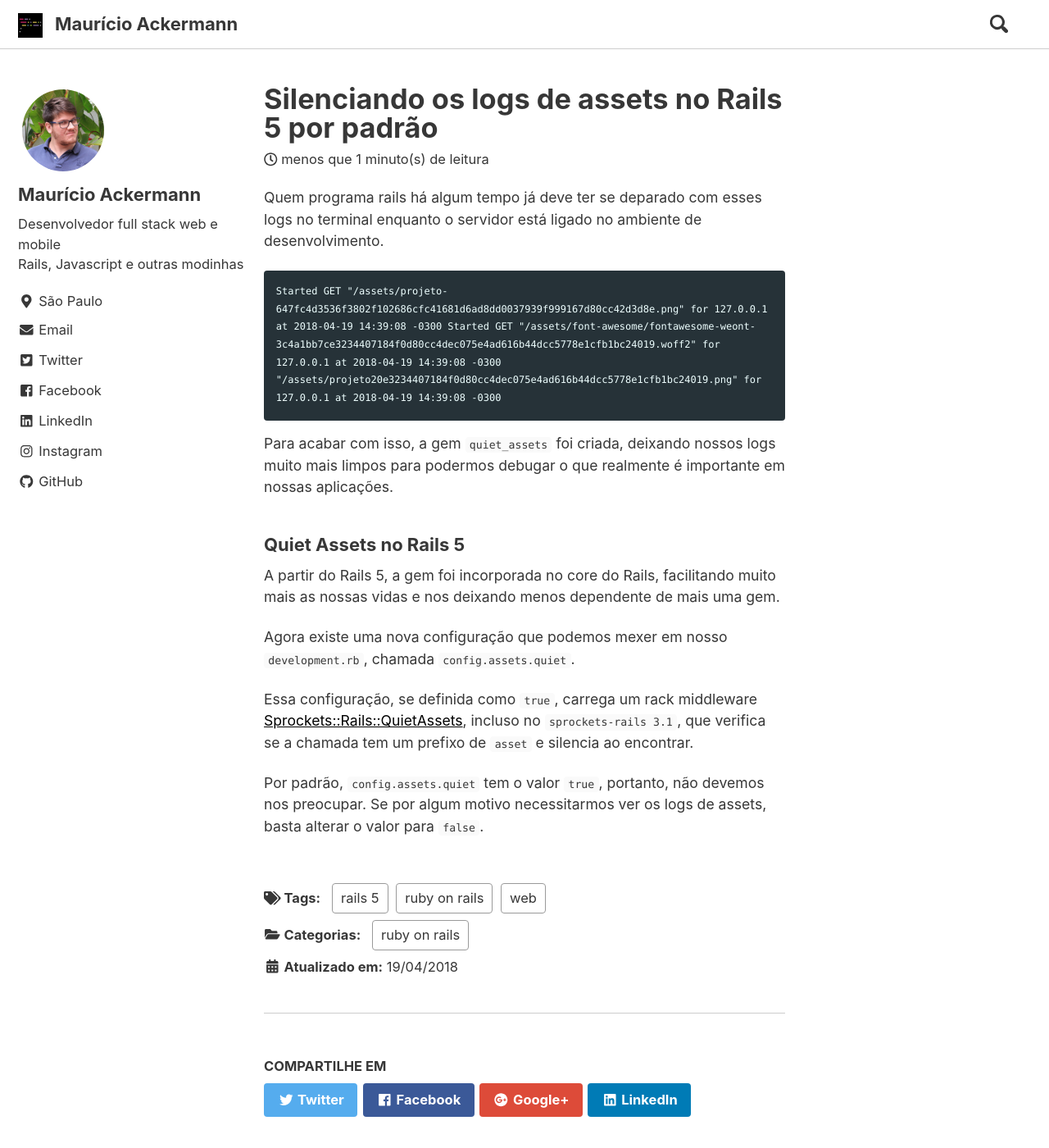
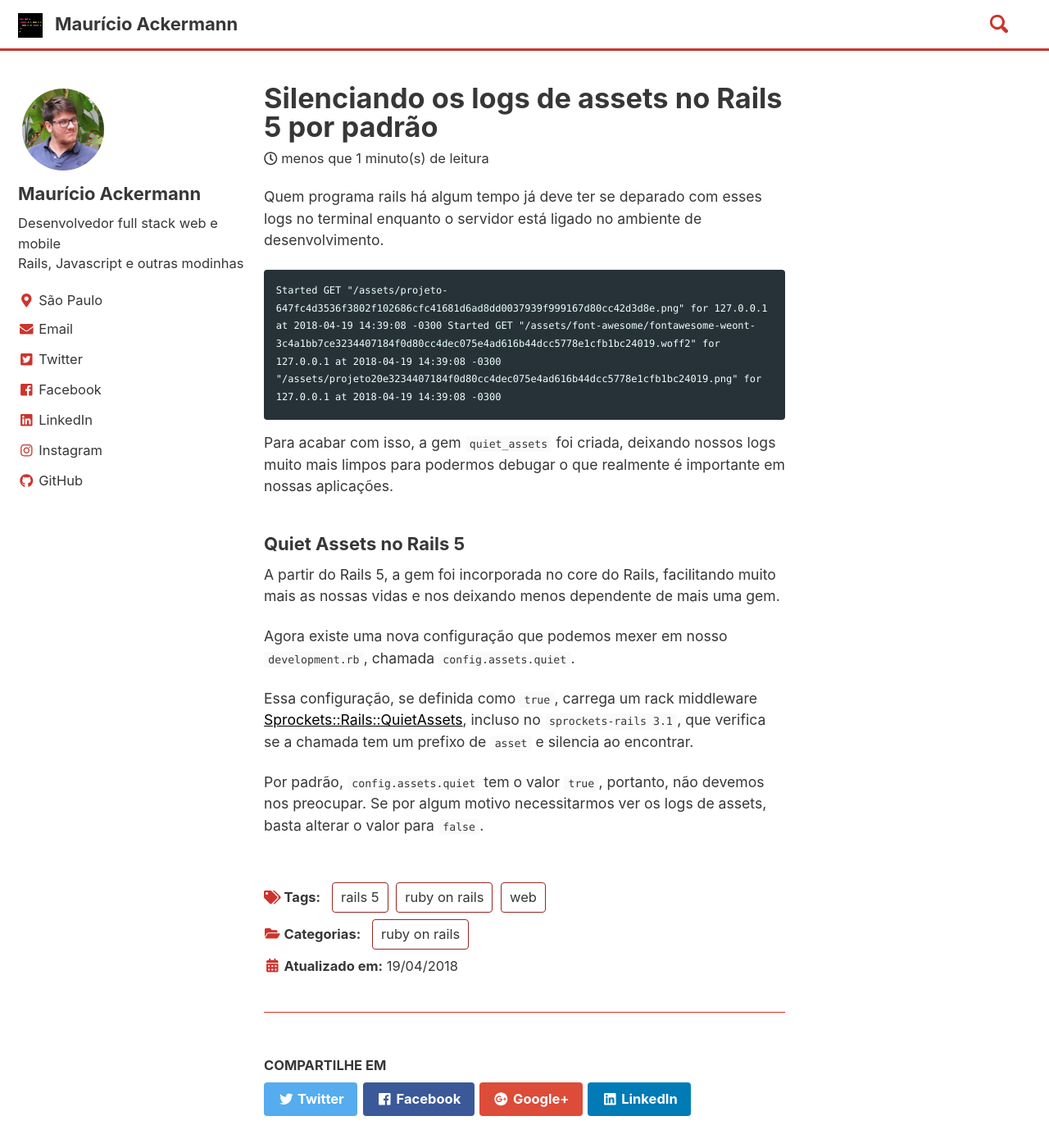
Before and after one commit to mbackermann/blog-mauricio, a Jekyll site: the page built from _posts/2018-04-19-como-silenciar-os-assets-no-rails-5-como-default.md, in a window 1280 px wide and 1400 px high. Shown: the whole window at 82% size. Built offline with Jekyll 4.4.1, drawn with Linux system fonts in a browser that asks for light colours; nearby versions of some CDN libraries; comment, search, counter and statistics services are not loaded.

Commit message:
melhorias

```diff
--- a/_sass/minimal-mistakes/_masthead.scss
+++ b/_sass/minimal-mistakes/_masthead.scss
@@ -1,15 +1,25 @@
 /* ==========================================================================
-   MASTHEAD
-   ========================================================================== */
+MASTHEAD
+========================================================================== */
 
 .masthead {
   position: relative;
-  border-bottom: 1px solid $border-color;
+  //border-bottom: 1px solid $border-color;
   -webkit-animation: $intro-transition;
   animation: $intro-transition;
   -webkit-animation-delay: 0.15s;
   animation-delay: 0.15s;
   z-index: 20;
+
+  &:after {
+    position: absolute;
+    bottom: -3px;
+    width: 100%;
+    height: 3px;
+    background-color: $ruby-color;
+    content: '';
+    animation: slide 2s;
+  }
 
   &__inner-wrap {
     @include clearfix;
@@ -81,3 +91,14 @@
     font-weight: 700;
   }
 }
+
+@keyframes slide {
+  0% {
+    left: -100%;
+  }
+
+  100% {
+    left: 0;
+  }
+
+}
--- a/_sass/minimal-mistakes/_page.scss
+++ b/_sass/minimal-mistakes/_page.scss
@@ -262,6 +262,11 @@
   a {
     color: inherit;
   }
+
+
+  .fa-calendar-alt {
+    color: $ruby-color;
+  }
 }
 
 .page__meta-title {
@@ -282,6 +287,15 @@
   strong {
     margin-right: 10px;
   }
+
+  .fa-tags {
+    color: $ruby-color;
+  }
+
+  .fa-folder-open {
+    color: $ruby-color;
+  }
+
 }
 
 .page__taxonomy-item {
--- a/_sass/minimal-mistakes/_search.scss
+++ b/_sass/minimal-mistakes/_search.scss
@@ -13,7 +13,7 @@
   margin-right: 1rem;
   border: 0;
   outline: none;
-  color: $muted-text-color;
+  color: $ruby-color;
   background-color: transparent;
   cursor: pointer;
   -webkit-transition: 0.2s;
--- a/_sass/minimal-mistakes/_utilities.scss
+++ b/_sass/minimal-mistakes/_utilities.scss
@@ -207,7 +207,7 @@ body:hover .visually-hidden button {
   .fa-facebook,
   .fa-facebook-square,
   .fa-facebook-f {
-    color: $text-color;
+    color: $ruby-color;
   }
 
   .fa-flickr {
@@ -221,7 +221,7 @@ body:hover .visually-hidden button {
   .fa-github,
   .fa-github-alt,
   .fa-github-square {
-    color: $text-color;
+    color: $ruby-color;
   }
 
   .fa-google-plus,
@@ -231,7 +231,7 @@ body:hover .visually-hidden button {
   }
 
   .fa-instagram {
-    color: $text-color;
+    color: $ruby-color;
   }
 
   .fa-lastfm,
@@ -241,7 +241,15 @@ body:hover .visually-hidden button {
 
   .fa-linkedin,
   .fa-linkedin-in {
-    color: $text-color;
+    color: $ruby-color;;
+  }
+
+  .fa-map-marker-alt {
+    color: $ruby-color;
+  }
+
+  .fa-envelope {
+    color: $ruby-color;
   }
 
   .fa-pinterest,
@@ -271,7 +279,7 @@ body:hover .visually-hidden button {
 
   .fa-twitter,
   .fa-twitter-square {
-    color: $text-color;
+    color: $ruby-color;
   }
 
   .fa-vimeo,
--- a/_sass/minimal-mistakes/_variables.scss
+++ b/_sass/minimal-mistakes/_variables.scss
@@ -5,6 +5,8 @@
 /*
    Typography
    ========================================================================== */
+
+$ruby-color: #CC342D;
 
 $doc-font-size: 16 !default;
 
@@ -99,8 +101,8 @@ $xing-color: #006567 !default;
 
 /* links */
 $link-color: $info-color !default;
-$link-color-hover: mix(#000, $link-color, 25%) !default;
-$link-color-visited: mix(#fff, $link-color, 25%) !default;
+$link-color-hover: $text-color !default;
+$link-color-visited: $text-color !default;
 $masthead-link-color: $primary-color !default;
 $masthead-link-color-hover: mix(#000, $primary-color, 25%) !default;
 $navicon-link-color-hover: mix(#fff, $primary-color, 75%) !default;
--- a/_sass/minimal-mistakes/skins/_contrast.scss
+++ b/_sass/minimal-mistakes/skins/_contrast.scss
@@ -6,8 +6,8 @@
 $text-color: #373737 !default;
 $muted-text-color: $text-color !default;
 $primary-color: #fff !default;
-$border-color: mix(#fff, $text-color, 75%) !default;
-$footer-background-color: #555555 !default;
+$border-color: #CC342D;
+$footer-background-color: #CC342D !default;
 $link-color: #0000ff !default;
 $masthead-link-color: $text-color !default;
 $masthead-link-color-hover: $text-color !default;
```
Lines whose indentation alone changed are shown as unchanged.
